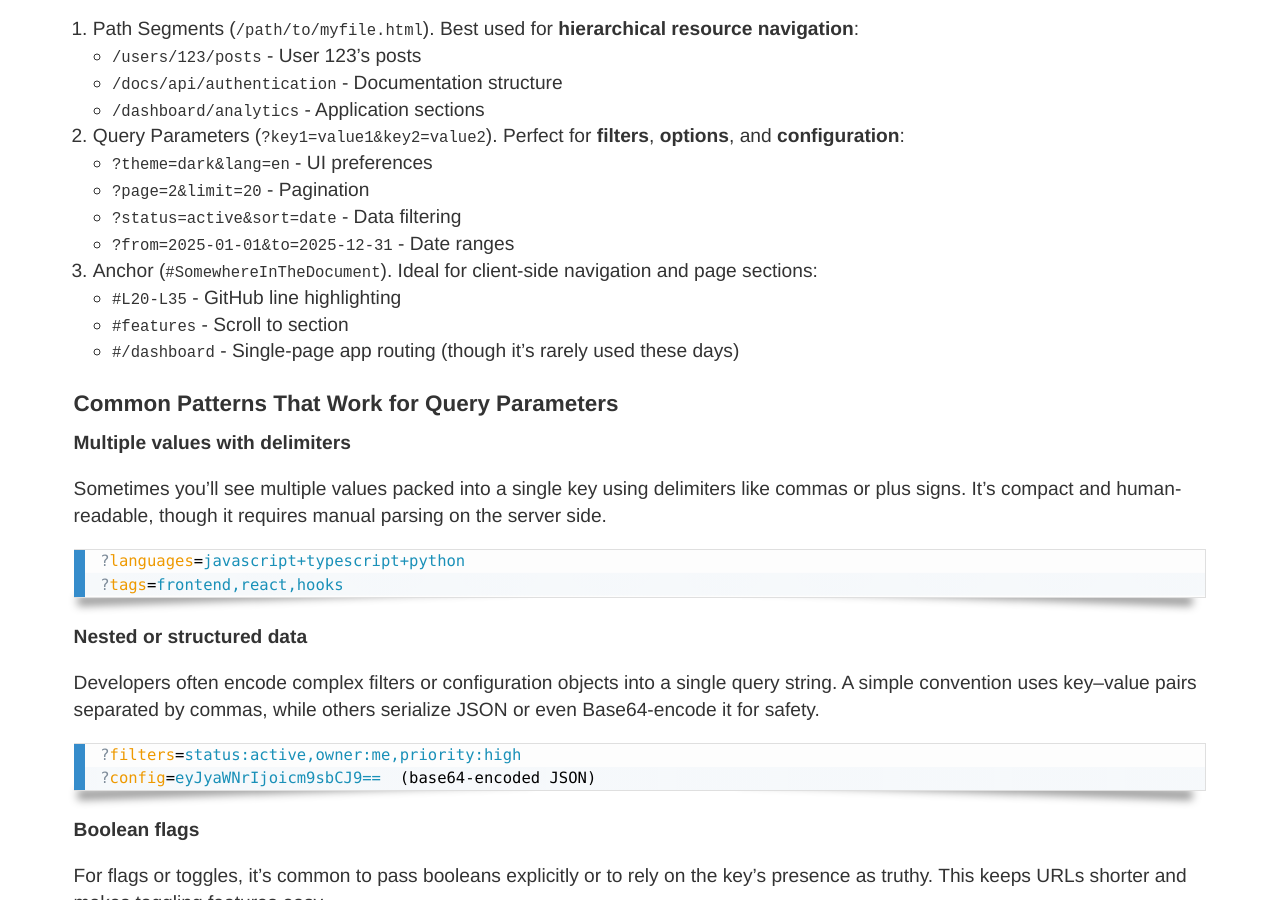
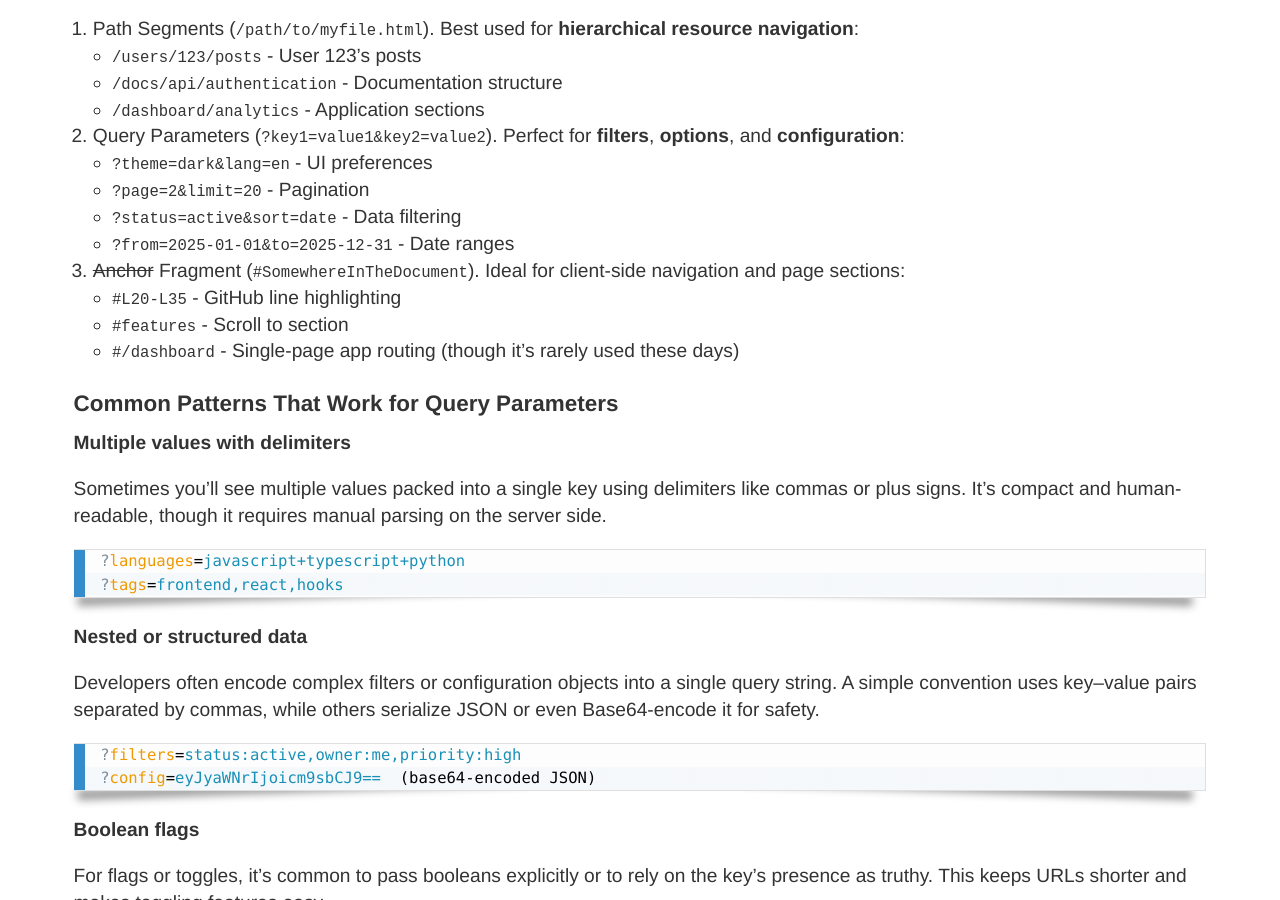
Before and after one commit to ahmadalfy/blog, a Jekyll site: the page built from _posts/2025-10-31-your-url-is-your-state.md, in a window 1280 px wide and 900 px high, scrolled down 1720 px. Built offline with Jekyll 4.4.1, drawn with Linux system fonts in a browser that asks for light colours; some web fonts are replaced; comment, search, counter and statistics services are not loaded.

Commit message:
fix: rename anchor to fragment

```diff
--- a/_posts/2025-10-31-your-url-is-your-state.md
+++ b/_posts/2025-10-31-your-url-is-your-state.md
@@ -58,7 +58,7 @@ Different parts of the URL encode different types of state:
     * `?page=2&limit=20` - Pagination
     * `?status=active&sort=date` - Data filtering
     * `?from=2025-01-01&to=2025-12-31` - Date ranges
-3. Anchor (`#SomewhereInTheDocument`). Ideal for client-side navigation and page sections:
+3. ~~Anchor~~ Fragment (`#SomewhereInTheDocument`). Ideal for client-side navigation and page sections:
     * `#L20-L35` - GitHub line highlighting
     * `#features` - Scroll to section
     * `#/dashboard` - Single-page app routing (though it's rarely used these days)
```
